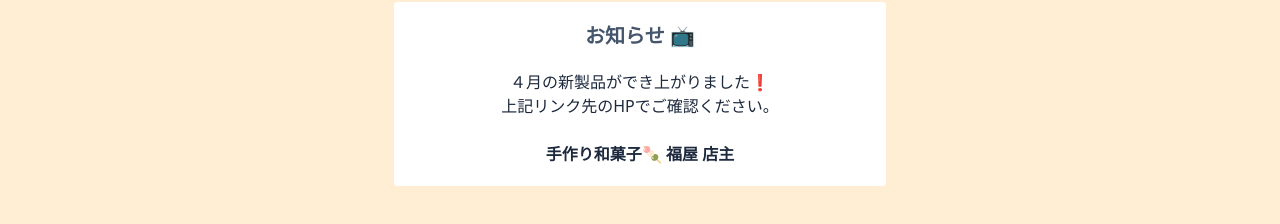
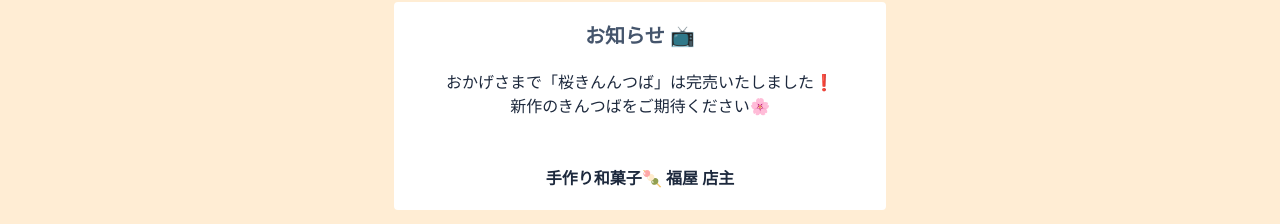
Before and after one commit to kashsan-jp/fukuya-blog, a Next.js app: page / in a window 1280 px wide. Shown: the part 456-680 px from the top of the page. Built offline with nearby package versions, Linux system fonts and the light colour scheme; no server answers; the database is empty.

Commit message:
2026.4.20

```diff
--- a/src/app/page.jsx
+++ b/src/app/page.jsx
@@ -85,8 +85,11 @@ export default async function Home() {
           営業時間は0:00pm 〜 18:00pm<br></br>となります。<br></br>
           また引き続きご愛顧賜りますよう<br></br>宜しくお願い致します。🙇 */}
 
-          ４月の新製品ができ上がりました❗️<br></br>
-          上記リンク先のHPでご確認ください。
+          {/* ４月の新製品ができ上がりました❗️<br></br>
+          上記リンク先のHPでご確認ください。 */}
+
+          おかげさまで「桜きんんつば」は完売いたしました❗️<br></br>
+          新作のきんつばをご期待ください🌸<br></br>
 
 
           <br></br>
```
